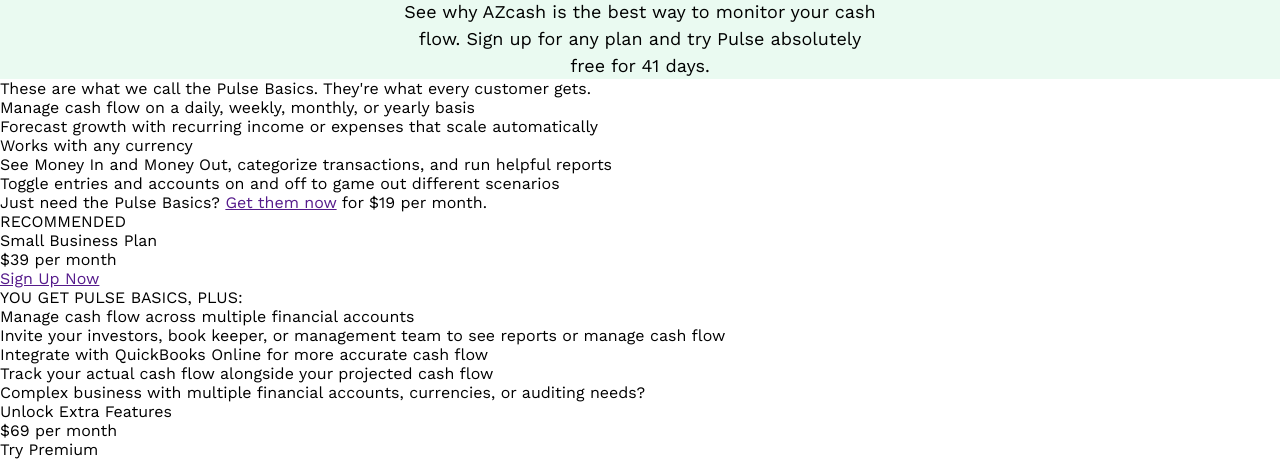
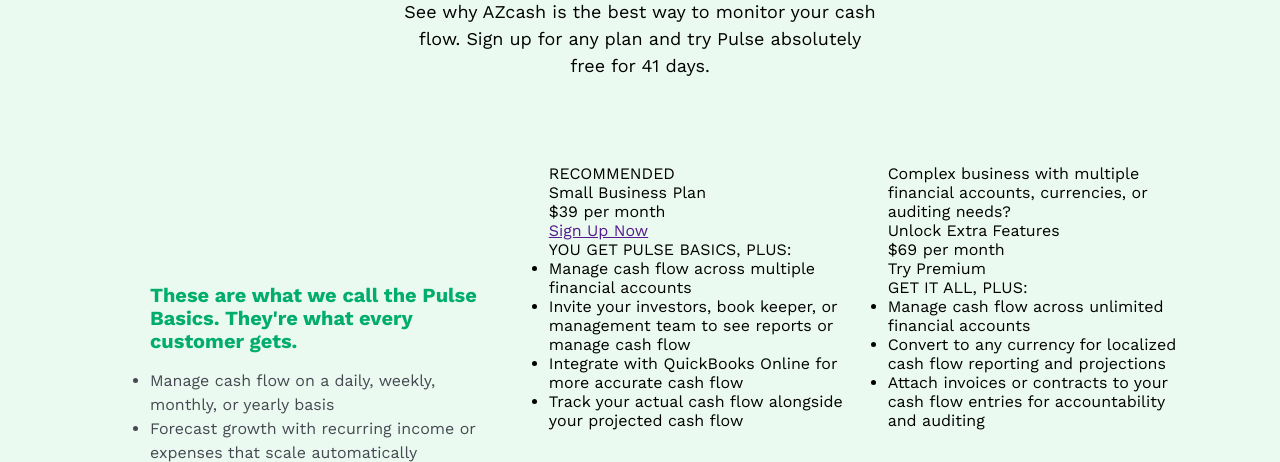
Before and after one commit to azizbelkhouja/Pricing-page, a plain HTML site: page index.html in a window 1280 px wide. Shown: the part 296-758 px from the top of the page. Drawn offline with nearby package versions, Linux system fonts and the light colour scheme.

Commit message:
first pricing card CSS

```diff
--- a/index.html
+++ b/index.html
@@ -33,21 +33,22 @@
             <p>See why AZcash is the best way to monitor your cash flow. Sign up for any plan and try Pulse absolutely free for 41 days.</p>
         </div>
 
-        <div class="pricing cards">
-            <div>
-                <p>These are what we call the Pulse Basics. They're what every customer gets.</p>
+        <div class="pricing-cards">
+
+            <div class="first-card">
+                <p class="title-first-card">These are what we call the Pulse Basics. They're what every customer gets.</p>
                 <ul>
-                    <li>Manage cash flow on a daily, weekly, monthly, or yearly basis</li>
-                    <li>Forecast growth with recurring income or expenses that scale automatically</li>
-                    <li>Works with any currency</li>
-                    <li>See Money In and Money Out, categorize transactions, and run helpful reports</li>
-                    <li>Toggle entries and accounts on and off to game out different scenarios</li>
+                    <li class="lis-first-card">Manage cash flow on a daily, weekly, monthly, or yearly basis</li>
+                    <li class="lis-first-card">Forecast growth with recurring income or expenses that scale automatically</li>
+                    <li class="lis-first-card">Works with any currency</li>
+                    <li class="lis-first-card">See Money In and Money Out, categorize transactions, and run helpful reports</li>
+                    <li class="lis-first-card">Toggle entries and accounts on and off to game out different scenarios</li>
                 </ul>
-                <p>Just need the Pulse Basics?
+                <p class="buy-first-card">Just need the Pulse Basics?
                     <a href="">Get them now</a> for $19 per month.</p>
             </div>
 
-            <div>
+            <div class="second-card">
                 <p>RECOMMENDED</p>
                 <p>Small Business Plan</p>
                 <p>$39 per month</p>
@@ -62,7 +63,7 @@
 
             </div>
 
-            <div>
+            <div class="third-card">
                 <p>Complex business with multiple financial accounts, currencies, or auditing needs?</p>
                 <p>Unlock Extra Features</p>
                 <p>$69 per month</p>
@@ -77,5 +78,6 @@
 
         </div>
     </main>
+
 </body>
 </html>
--- a/styles.css
+++ b/styles.css
@@ -71,3 +71,39 @@ header {
         text-align: center;
     }
 }
+.pricing-cards {
+    display: flex;
+    gap: 20px;
+
+    padding: 85px 100px;
+    background-color: #EAFAF1;
+}
+.first-card {
+    display: flex;
+    flex-direction: column;
+    padding: 120px 50px 0 50px;
+}
+.title-first-card {
+    font-size: 20px;
+    line-height: 23px;
+    color: #00ad6a;
+    font-weight: bold;
+    margin-bottom: 16px;
+}
+.lis-first-card {
+    font-size: 16px;
+    line-height: 24px;
+    color: #464951;
+}
+.buy-first-card {
+    font-size: 16px;
+    line-height: 24px;
+    color: #464951;
+
+    margin-top: 20px;
+    margin-left: -20px;
+
+    > a {
+        color: black;
+    }
+}
```
